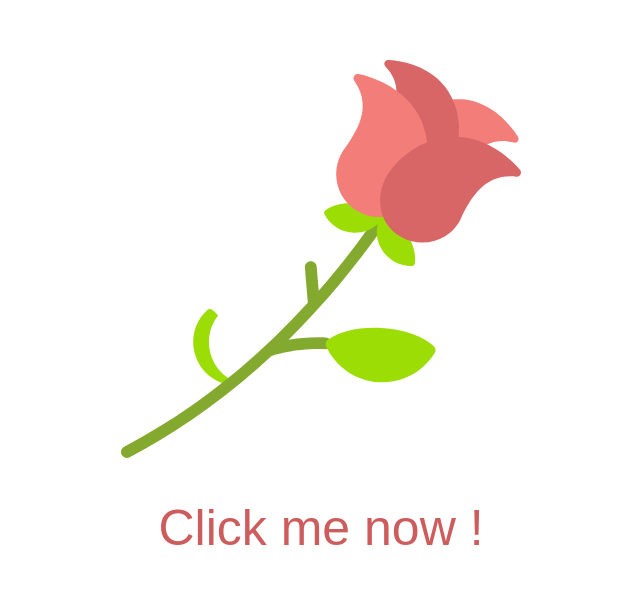
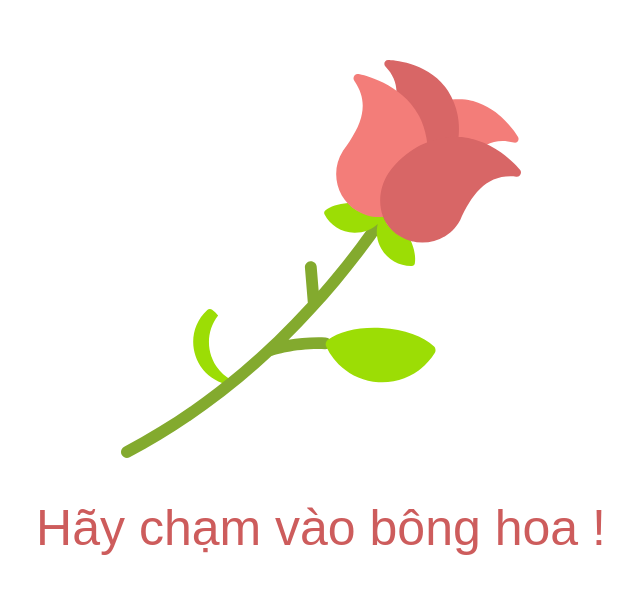
Before and after one commit to nahfuaf/fsfjiwjfwiifjwifwfw, a plain HTML site: page index.html in a window 1280 px wide. Shown: the part 141-734 px from the top of the page, without its empty margins (319-959 px from the left). Drawn offline with nearby package versions, Linux system fonts and the light colour scheme.

Commit message:
Update index.html

```diff
--- a/index.html
+++ b/index.html
@@ -1060,7 +1060,7 @@
         <p id="text-click" style=" display: none;   font-family: fantasy;
         color: indianred;
         font-size: 50px;
-        top: 80%;">Click me now !</p>
+        top: 80%;">Hãy chạm vào bông hoa !</p>
     </div>
 
     <!-- <div class="box-content">
@@ -1090,8 +1090,6 @@
 
                     <div class="textLetter">
                         <div class="letterRow">
-
-                 <img src="./image/thay.jpg" class="letterImg">
 
                             <div class="letterText">
                                 <h2></h2>
```
